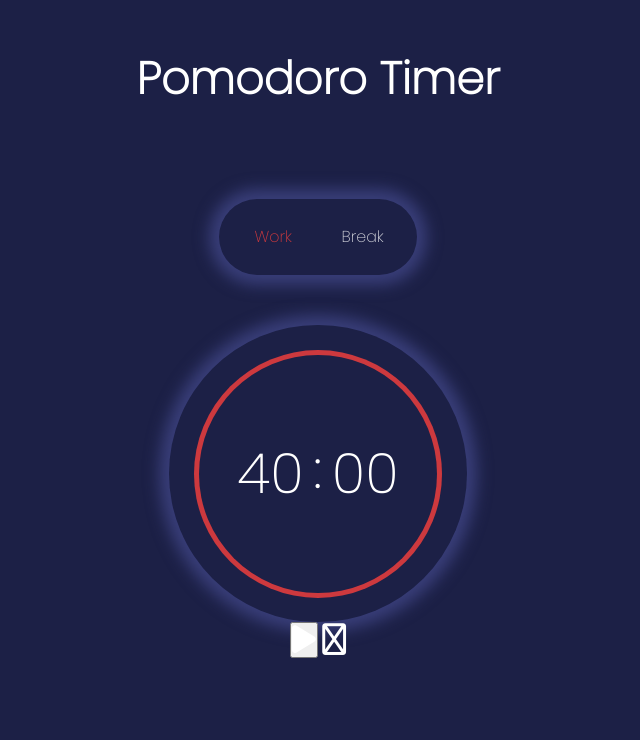
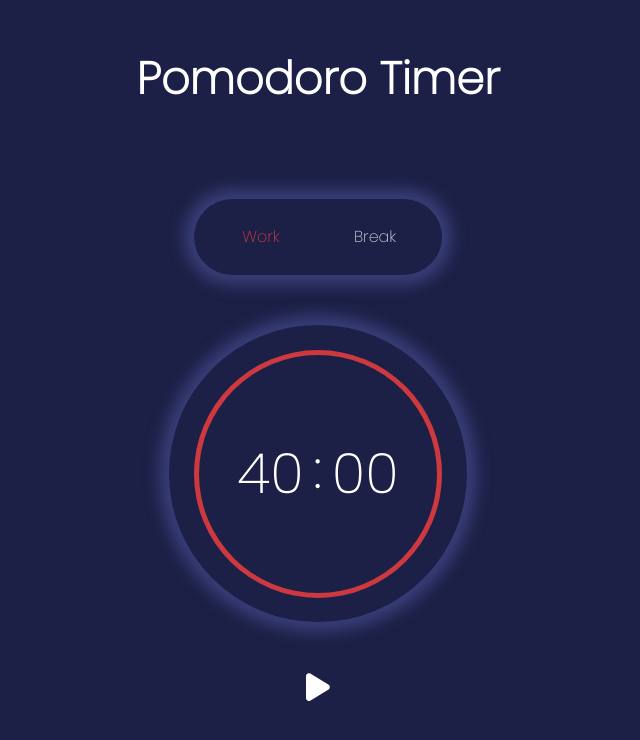
Before and after one commit to feyaif3/Pomodoro-Timer, a plain HTML site: page index.html in a window 1280 px wide. Shown: the whole page, without its empty margins (322-962 px from the left). Drawn offline with Linux system fonts and the light colour scheme.

Commit message:
changes made

```diff
--- a/index.html
+++ b/index.html
@@ -40,8 +40,8 @@
                 </div>
             </div>
 
-            <div class="control">
-                <button id="start" onclick="start()"><i class="fa-solid fa-play"></i></i></button>
+            <div class="controls">
+                <a id="start" onclick="start()"><i class="fa-solid fa-play"></i></i></a>
 
                 <a id="reset" href="index.html"><i class="fa-regular fa-arrow-rotate-left"></i></a>
             </div>
--- a/script.js
+++ b/script.js
@@ -15,6 +15,10 @@ window.onload = () => {
 
 //start timer
 function start() {
+    //change button
+    document.getElementById('start').style.display = "none";
+    document.getElementById('reset').style.display = "block";
+
     // change time
     seconds = 59;
 
--- a/style.css
+++ b/style.css
@@ -1,4 +1,4 @@
-:root{
+:root {
     font-size: 62%;
 
     --color-primary: #1c2046;
@@ -21,9 +21,7 @@ html, body {
     font-family: 'Poppins', sans-serif;
 }
 
-p,
-i,
-h1 {
+p, i, h1 {
     color: var(--color-font);
 }
 
@@ -39,7 +37,7 @@ h1 {
 
 /* CONTENT */
 
-section{
+section {
     display: flex;
     align-items: center;
     height: 100%;
@@ -59,13 +57,12 @@ section{
     display: grid;
     grid-template-columns: 1fr 1fr;
     text-align: center;
-    width: 20rem;
+    width: 25rem;
     margin-block: 5rem;
     padding: 1rem;
     border-radius: 10rem;
     -webkit-box-shadow: 0px 0px 15px 10px var(--color-shadow);
     box-shadow: 0px 0px 15px 10px var(--color-shadow);
-
 }
 
 .panel p {
@@ -73,7 +70,7 @@ section{
     transition: 1s ease-in;
 }
 
-.panel p.active{
+.panel p.active {
     opacity: 1;
     color: var(--color-secondary);
 }
@@ -108,7 +105,6 @@ section{
     background-color: var(--color-primary);
 }
 
-
 .time {
     position: relative;
     display: flex;
@@ -126,13 +122,17 @@ section{
 }
 
 .controls {
-    margin-top: 3rem;
+    margin-top: 5rem;
+    position: center;
+    cursor: pointer;
+    height: 3rem;
 }
 
 .controls button {
     border: none;
     background-color: transparent;
     cursor: pointer;
+    margin-top: 5rem;
 }
 
 .controls #reset {
```
